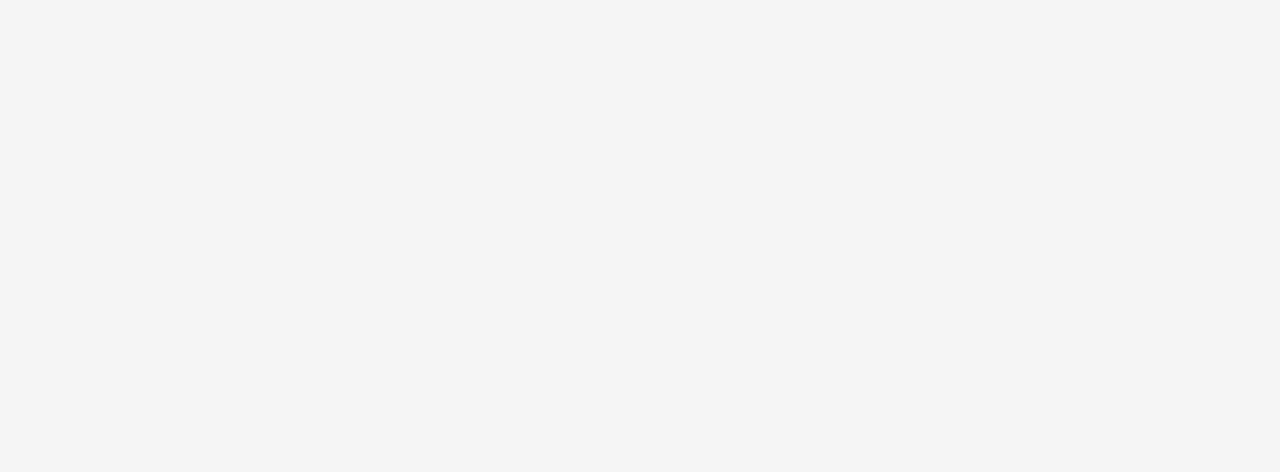
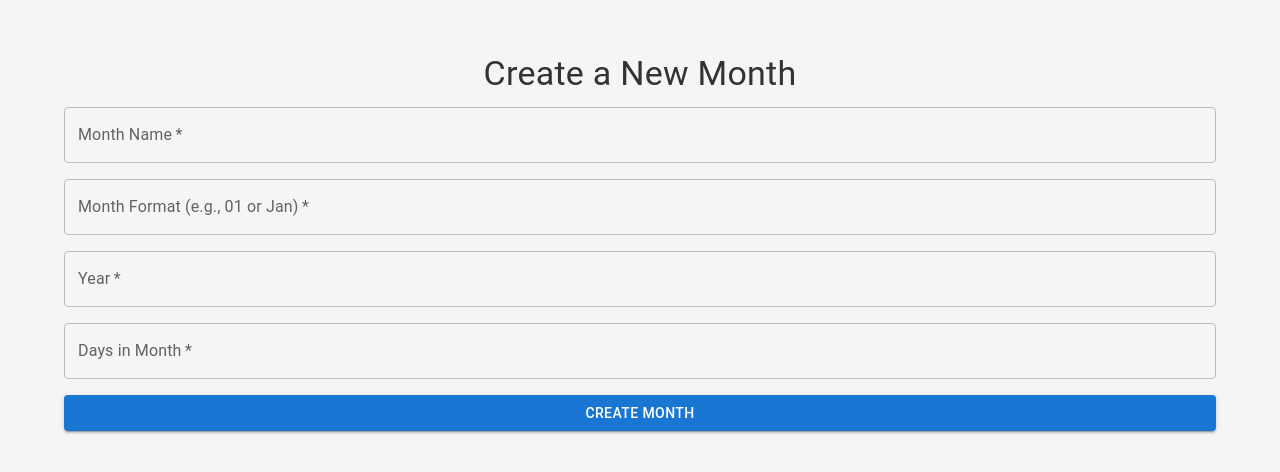
Before and after one commit to kishan20-00/Accounts_book_QL, a React (Create React App) app in the folder frontend/: page /addmonth in a window 1280 px wide. Before the commit this address had no page. Shown: the part 178-650 px from the top of the page. Built offline with nearby package versions, Linux system fonts and the light colour scheme.

Commit message:
Created Month Handling part

```diff
--- /dev/null
+++ b/frontend/src/components/AddMonth.js
@@ -0,0 +1,86 @@
+import React, { useState } from "react";
+import axios from "axios";
+import { Box, TextField, Button, Typography, Container } from "@mui/material";
+
+export default function CreateMonth() {
+  const [monthName, setMonthName] = useState("");
+  const [monthFormat, setMonthFormat] = useState("");
+  const [year, setYear] = useState("");
+  const [daysInMonth, setDaysInMonth] = useState("");
+  const [message, setMessage] = useState("");
+
+  const handleSubmit = async (e) => {
+    e.preventDefault();
+    try {
+      const response = await axios.post("https://accounts-book-ql.vercel.app/api/month/add", {
+        monthName,
+        monthFormat,
+        year,
+        daysInMonth,
+      });
+      setMessage(response.data.message);
+
+      // Clear form after successful submission
+      setMonthName("");
+      setMonthFormat("");
+      setYear("");
+      setDaysInMonth("");
+    } catch (error) {
+      setMessage("Error creating month: " + error.response?.data?.message);
+    }
+  };
+
+  return (
+    <Container>
+      <Box sx={{ marginTop: 5 }}>
+        <Typography variant="h4" textAlign="center" gutterBottom>
+          Create a New Month
+        </Typography>
+        <form onSubmit={handleSubmit}>
+          <TextField
+            fullWidth
+            label="Month Name"
+            value={monthName}
+            onChange={(e) => setMonthName(e.target.value)}
+            required
+            sx={{ marginBottom: 2 }}
+          />
+          <TextField
+            fullWidth
+            label="Month Format (e.g., 01 or Jan)"
+            value={monthFormat}
+            onChange={(e) => setMonthFormat(e.target.value)}
+            required
+            sx={{ marginBottom: 2 }}
+          />
+          <TextField
+            fullWidth
+            label="Year"
+            type="number"
+            value={year}
+            onChange={(e) => setYear(e.target.value)}
+            required
+            sx={{ marginBottom: 2 }}
+          />
+          <TextField
+            fullWidth
+            label="Days in Month"
+            type="number"
+            value={daysInMonth}
+            onChange={(e) => setDaysInMonth(e.target.value)}
+            required
+            sx={{ marginBottom: 2 }}
+          />
+          <Button variant="contained" type="submit" fullWidth>
+            Create Month
+          </Button>
+        </form>
+        {message && (
+          <Typography variant="body1" color="error" sx={{ marginTop: 2 }}>
+            {message}
+          </Typography>
+        )}
+      </Box>
+    </Container>
+  );
+}
--- a/frontend/src/components/AdminDashboard.js
+++ b/frontend/src/components/AdminDashboard.js
@@ -51,6 +51,12 @@ export default function AdminDashboard() {
             <ListItem button component={Link} to="/user-permissions">
               <ListItemText primary="User Permissions" />
             </ListItem>
+            <ListItem button component={Link} to="/addmonth">
+              <ListItemText primary="Create Month" />
+            </ListItem>
+            <ListItem button component={Link} to="/viewmonth">
+              <ListItemText primary="View Months" />
+            </ListItem>
           </List>
         </Box>
       </Drawer>
--- a/frontend/src/components/App.js
+++ b/frontend/src/components/App.js
@@ -6,6 +6,8 @@ import "./App.css";
 import AdminDashboard from "./AdminDashboard";
 import UserPermissions from "./UserPermissions";
 import WaitingPage from "./Waitingpage";
+import CreateMonth from "./AddMonth";
+import ViewAllMonths from "./ViewMonths";
 
 function App() {
   return (
@@ -17,6 +19,8 @@ function App() {
           <Route path="/admin" element={<AdminDashboard />} />
           <Route path="/user-permissions" element={<UserPermissions />} />
           <Route path="/waiting" element={<WaitingPage />} />
+          <Route path="/addmonth" element={<CreateMonth />} />
+          <Route path="/viewmonth" element={<ViewAllMonths />} />
         </Routes>
       </div>
     </Router>
--- /dev/null
+++ b/frontend/src/components/ViewMonths.js
@@ -0,0 +1,64 @@
+// src/pages/ViewAllMonths.js
+import React, { useState, useEffect } from "react";
+import axios from "axios";
+import { Box, Typography, Grid, Card, CardContent, Button, Container } from "@mui/material";
+
+export default function ViewAllMonths() {
+  const [months, setMonths] = useState([]);
+  const [error, setError] = useState("");
+
+  useEffect(() => {
+    const fetchMonths = async () => {
+      try {
+        const response = await axios.get("https://accounts-book-ql.vercel.app/api/month/all");
+        setMonths(response.data);
+      } catch (error) {
+        setError("Failed to fetch months.");
+      }
+    };
+    fetchMonths();
+  }, []);
+
+  const handleDelete = async (id) => {
+    try {
+      await axios.delete(`http://localhost:5000/api/months/${id}`);
+      setMonths(months.filter((month) => month._id !== id)); // Remove deleted month from the list
+    } catch (error) {
+      setError("Error deleting month.");
+    }
+  };
+
+  return (
+    <Container>
+      <Box sx={{ marginTop: 5 }}>
+        <Typography variant="h4" textAlign="center" gutterBottom>
+          View All Months
+        </Typography>
+        {error && <Typography variant="body1" color="error">{error}</Typography>}
+        <Grid container spacing={3}>
+          {months.map((month) => (
+            <Grid item xs={12} sm={6} md={4} key={month._id}>
+              <Card>
+                <CardContent>
+                  <Typography variant="h6">{month.monthName} </Typography>
+                  <Typography variant="h6">Year: {month.year}</Typography>
+                  <Typography variant="body2">Format: {month.monthFormat}</Typography>
+                  <Typography variant="body2">Days: {month.daysInMonth}</Typography>
+                </CardContent>
+                <Box sx={{ padding: 1 }}>
+                  <Button
+                    variant="contained"
+                    color="error"
+                    onClick={() => handleDelete(month._id)}
+                  >
+                    Delete Month
+                  </Button>
+                </Box>
+              </Card>
+            </Grid>
+          ))}
+        </Grid>
+      </Box>
+    </Container>
+  );
+}
```
